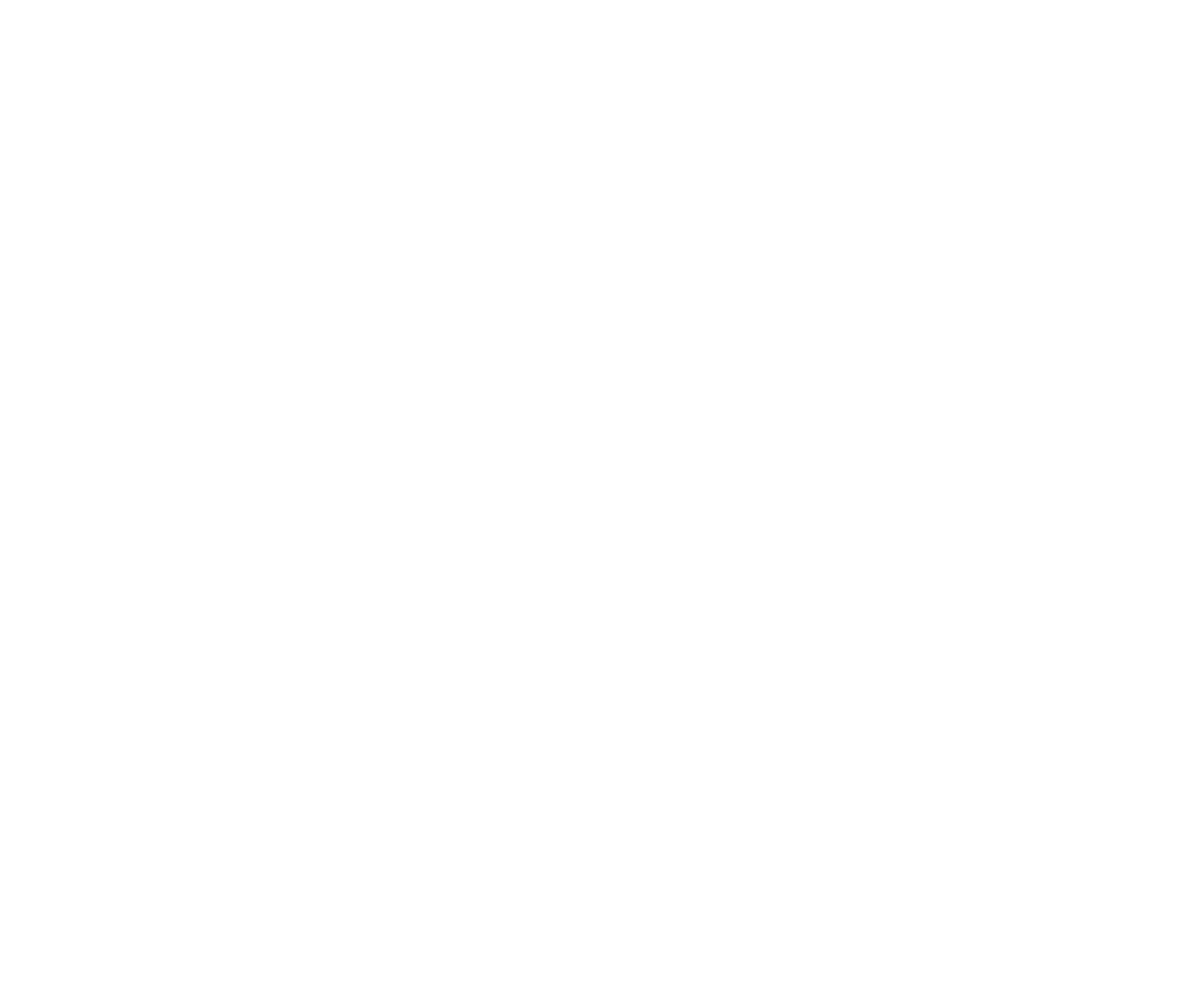
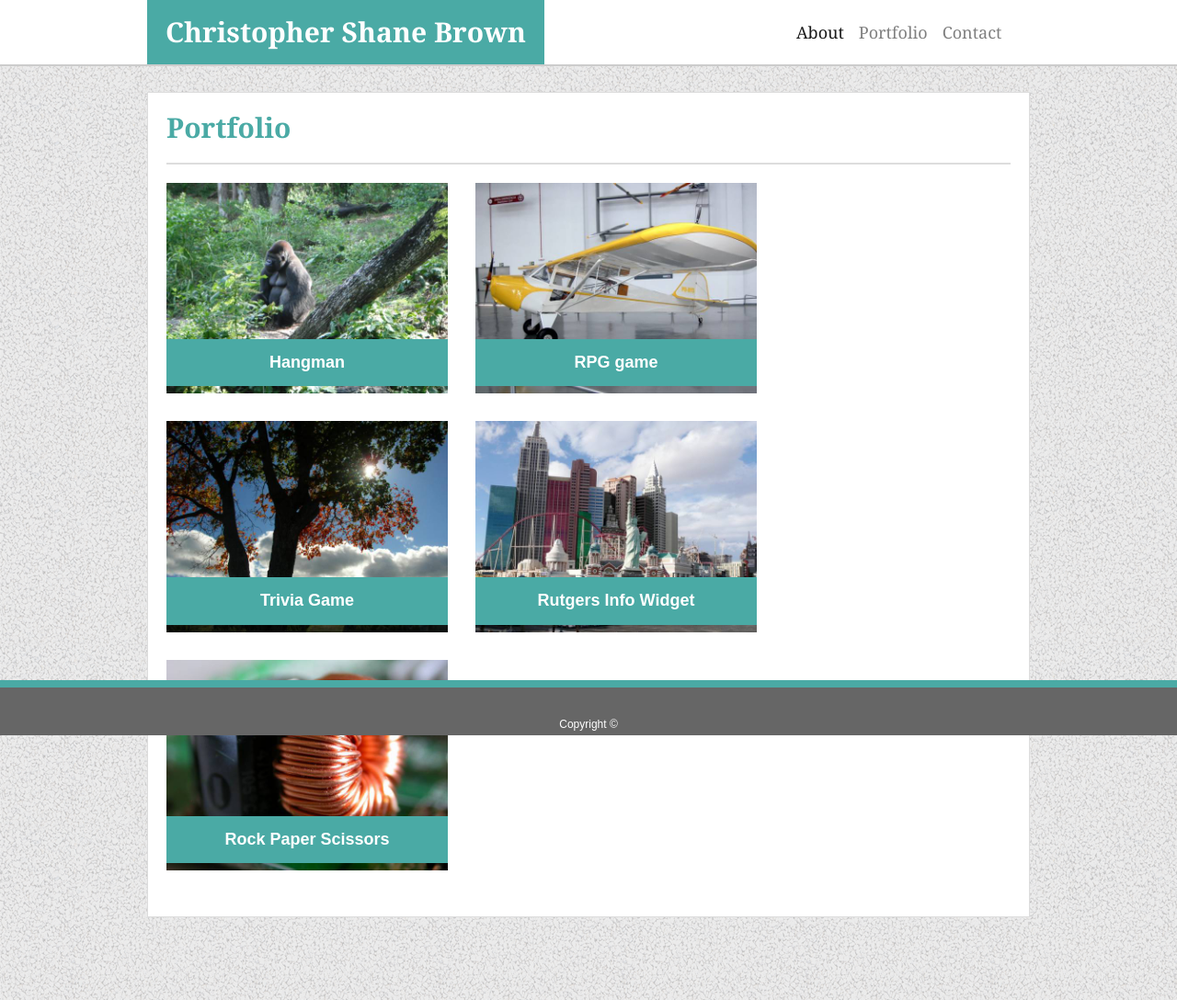
Before and after one commit to cshanebrown78/Basic-Portfolio-Bootstrap, a plain HTML site: page portfolio.html in a window 1280 px wide. Shown: the whole page at 92% size. Before the commit the page ends 800 px from the top, so only its background shows below. Drawn offline with nearby package versions, Linux system fonts and the light colour scheme.

Commit message:
coded portfolio.html and style css changed navbar on index.html

```diff
--- a/assets/css/style.css
+++ b/assets/css/style.css
@@ -7,7 +7,8 @@ body {
     background-image: url("../images/background.png");
     overflow: auto;
     color: #777777;
-
+    display: flex;
+    flex-direction: column;
 }
 
 html, body {
@@ -43,7 +44,7 @@ html, body {
     margin: 0 0 40px;
     background: #ffffff;
     border: 1px solid #dddddd;
-
+    flex: 1 0 auto;
 }
 
 .main h1 {
@@ -79,6 +80,16 @@ header {
     border-bottom: 2px solid #cccccc;
 }
 
+.navbar {
+    padding: 0;
+    background-color: #ffffff !important;
+}
+
+.navbar-nav {
+    padding-left: 250px;
+    font-size: 18px;
+}
+
 #heading #logo {
     float: left;
     background: #4aaaa5;
@@ -93,21 +104,9 @@ header {
     padding: 0 20px 0 20px;
 }
 
-#heading li {
-    line-height: 60px;
-    margin-bottom: -20px;
+#heading a:hover {
+    color: blue;
 }
-
-#heading a {
-    text-decoration: none;
-    color: #777777;
-    font-size: 18px;
-}
-
-/* #heading a #b1 { */
-    /* border-left: 1px solid #efefef; */
-    /* border-right: 1px solid #efefef; */
-/* } */
 
 /* profile pic */
 
@@ -117,6 +116,33 @@ header {
     height: auto;
     padding-right: 20px;
     margin-top: 8px;
+}
+
+/* portfolio */
+
+.img-fluid {
+    margin-bottom: 30px;
+
+}
+
+.col-sm-4 {
+    padding: 0;
+    margin-right: 30px;
+}
+
+
+.col-sm-4 h3 {
+    position: absolute;
+    float: left;
+    width: 100%;
+    bottom: 30px;
+    color: #ffffff;
+    background: #4aaaa5;
+    z-index: 15;
+    text-align: center;
+    padding: 15px;
+    font-size: 18px;
+    font-weight: 700;
 }
 
 /* footer */
@@ -132,18 +158,10 @@ footer {
     left: 0;
     bottom: 0;
     width: 100%;
+    flex-shrink: 0;
+    z-index: 99;
 }
 
-/* footer .sticky { */
-    /* height: 105px; */
-/* } */
-
-.wrapper {
-    height: auto !important;
-    height: 100%;
-    min-height: 100%;
-    margin: 0 auto -105px;
-}
 
 .foot p {
     margin-bottom: 0;
--- a/index.html
+++ b/index.html
@@ -6,25 +6,28 @@
     <meta http-equiv="X-UA-Compatible" content="ie=edge">
     <title>Portfolio</title>
     <link rel="stylesheet" href="https://stackpath.bootstrapcdn.com/bootstrap/4.4.1/css/bootstrap.min.css" integrity="sha384-Vkoo8x4CGsO3+Hhxv8T/Q5PaXtkKtu6ug5TOeNV6gBiFeWPGFN9MuhOf23Q9Ifjh" crossorigin="anonymous">
+    <script src="https://code.jquery.com/jquery-3.4.1.slim.min.js" integrity="sha384-J6qa4849blE2+poT4WnyKhv5vZF5SrPo0iEjwBvKU7imGFAV0wwj1yYfoRSJoZ+n" crossorigin="anonymous"></script>
+    <script src="https://cdn.jsdelivr.net/npm/popper.js@1.16.0/dist/umd/popper.min.js" integrity="sha384-Q6E9RHvbIyZFJoft+2mJbHaEWldlvI9IOYy5n3zV9zzTtmI3UksdQRVvoxMfooAo" crossorigin="anonymous"></script>
+    <script src="https://stackpath.bootstrapcdn.com/bootstrap/4.4.1/js/bootstrap.min.js" integrity="sha384-wfSDF2E50Y2D1uUdj0O3uMBJnjuUD4Ih7YwaYd1iqfktj0Uod8GCExl3Og8ifwB6" crossorigin="anonymous"></script>
     <link rel="stylesheet" type="text/css" href="assets/css/style.css">
 </head>
 <body>
     <header id="heading">
         <div class="mycontainer">
-            <a href="index.html" id="logo">Christopher Shane Brown</a>
-            <div class="mynav">
-                <ul class="nav justify-content-end">
-                    <li class="nav-item">
-                    <a class="nav-link active" href="index.html">About</a>
-                    </li>
-                    <li class="nav-item">
-                    <a class="nav-link" href="Portfolio.html">Portfolio</a>
-                    </li>
-                    <li class="nav-item">
-                    <a class="nav-link" href="Contact.html">Contact</a>
-                    </li>
-                </ul>
-            </div>
+            <nav class="navbar navbar-expand-lg navbar-light bg-light">
+                <a class="navbar-brand" id="logo" href="index.html">Christopher Shane Brown</a>
+                <button class="navbar-toggler" type="button" data-toggle="collapse" data-target="#navbarNavAltMarkup" aria-controls="navbarNavAltMarkup" aria-expanded="false" aria-label="Toggle navigation">
+                  <span class="navbar-toggler-icon"></span>
+                </button>
+                <div class="collapse navbar-collapse" id="navbarNavAltMarkup">
+                    <div class="navbar-nav">
+                    <a class="nav-item nav-link active" href="index.html">About <span class="sr-only">(current)</span></a>
+                    <a class="nav-item nav-link" href="portfolio.html">Portfolio</a>
+                    <a class="nav-item nav-link" href="contact.html">Contact</a>
+                    <!-- <a class="nav-item nav-link disabled" href="#" tabindex="-1" aria-disabled="true">Disabled</a> -->
+                  </div>
+                </div>
+            </nav>
         </div>
     </header>
 
@@ -46,7 +49,6 @@
 
     </div>
 
-    <!-- <div class="sticky"></div> -->
 
     <footer>
         <div class="foot">
--- a/portfolio.html
+++ b/portfolio.html
@@ -0,0 +1,90 @@
+<!DOCTYPE html>
+<html lang="en">
+<head>
+    <meta charset="UTF-8">
+    <meta name="viewport" content="width=device-width, initial-scale=1.0">
+    <meta http-equiv="X-UA-Compatible" content="ie=edge">
+    <title>Portfolio</title>
+    <link rel="stylesheet" href="https://stackpath.bootstrapcdn.com/bootstrap/4.4.1/css/bootstrap.min.css" integrity="sha384-Vkoo8x4CGsO3+Hhxv8T/Q5PaXtkKtu6ug5TOeNV6gBiFeWPGFN9MuhOf23Q9Ifjh" crossorigin="anonymous">
+    <script src="https://code.jquery.com/jquery-3.4.1.slim.min.js" integrity="sha384-J6qa4849blE2+poT4WnyKhv5vZF5SrPo0iEjwBvKU7imGFAV0wwj1yYfoRSJoZ+n" crossorigin="anonymous"></script>
+    <script src="https://cdn.jsdelivr.net/npm/popper.js@1.16.0/dist/umd/popper.min.js" integrity="sha384-Q6E9RHvbIyZFJoft+2mJbHaEWldlvI9IOYy5n3zV9zzTtmI3UksdQRVvoxMfooAo" crossorigin="anonymous"></script>
+    <script src="https://stackpath.bootstrapcdn.com/bootstrap/4.4.1/js/bootstrap.min.js" integrity="sha384-wfSDF2E50Y2D1uUdj0O3uMBJnjuUD4Ih7YwaYd1iqfktj0Uod8GCExl3Og8ifwB6" crossorigin="anonymous"></script>
+    <link rel="stylesheet" type="text/css" href="assets/css/style.css">
+</head>
+<body>
+    <header id="heading">
+        <div class="mycontainer">
+            <nav class="navbar navbar-expand-lg navbar-light bg-light">
+                <a class="navbar-brand" id="logo" href="index.html">Christopher Shane Brown</a>
+                <button class="navbar-toggler" type="button" data-toggle="collapse" data-target="#navbarNavAltMarkup" aria-controls="navbarNavAltMarkup" aria-expanded="false" aria-label="Toggle navigation">
+                  <span class="navbar-toggler-icon"></span>
+                </button>
+                <div class="collapse navbar-collapse" id="navbarNavAltMarkup">
+                    <div class="navbar-nav">
+                    <a class="nav-item nav-link active" href="index.html">About <span class="sr-only">(current)</span></a>
+                    <a class="nav-item nav-link" href="portfolio.html">Portfolio</a>
+                    <a class="nav-item nav-link" href="contact.html">Contact</a>
+                    <!-- <a class="nav-item nav-link disabled" href="#" tabindex="-1" aria-disabled="true">Disabled</a> -->
+                  </div>
+                </div>
+            </nav>
+        </div>
+    </header>
+
+    <div class="wrapper">
+        <div class="content">
+            <div class="mycontainer">
+                <section class="main">
+                <h1>Portfolio</h1>
+                    <div class=container>
+                        <div class=row>
+                            <div class="col-sm-4">
+                                <a href="#">
+                                    <img src="assets/images/gorilla.jpg" class="img-fluid" alt="Hangman">
+                                </a>
+                                <h3>Hangman</h3>
+                            </div>
+                            <div class="col-sm-4">
+                                <a href="#">
+                                    <img src="assets/images/plane.jpg" class="img-fluid" alt="RPG">
+                                </a>
+                                <h3>RPG game</h3>
+                            </div>
+                        </div>
+                        <div class=row>
+                            <div class="col-sm-4">
+                                <a href="#">
+                                    <img src="assets/images/tree.jpg" class="img-fluid" alt="Trivia">
+                                </a>
+                                <h3>Trivia Game</h3>
+                            </div>
+                            <div class="col-sm-4">
+                                <a href="#">
+                                    <img src="assets/images/vegas.jpg" class="img-fluid" alt="Widget">
+                                </a>
+                                <h3>Rutgers Info Widget</h3>
+                            </div>
+                        </div>
+                        <div class=row>
+                            <div class="col-sm-4">
+                                <a href="#">
+                                    <img src="assets/images/wire-coils.jpg" class="img-fluid" alt="RockPaperScissors">
+                                </a>
+                                <h3>Rock Paper Scissors</h3>
+                            </div>
+                        </div>
+                    </div>
+                </section>
+            </div>
+        </div>
+
+    </div>
+
+
+    <footer>
+        <div class="foot">
+            <p>Copyright &copy;</p>
+        </div>
+    </footer>
+</body>
+</html>
```
